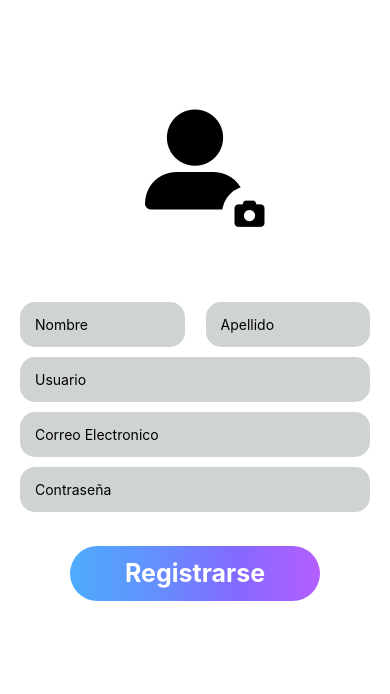
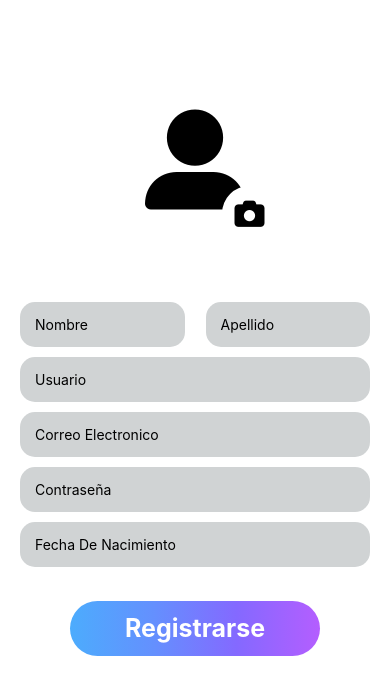
Before and after one commit to Scipear/whats-next-app, a React Native app: screen /Register in a window 390 px wide. Shown: the top 694 px of the page. Built offline with nearby package versions, Linux system fonts and the light colour scheme.

Commit message:
Implementado el back de Register al front

```diff
--- a/backTest.js
+++ b/backTest.js
@@ -1,6 +1,7 @@
 import express from 'express';
 import { sequelize } from './database/db.js';
 import loginRoutes from './routes/loginRoutes.js';
+import registerRoutes from './routes/registerRoutes.js';
 import userRoutes from './routes/userRoutes.js';
 import listRoutes from './routes/listRoutes.js';
 import elementRoutes from './routes/elementRoutes.js';
@@ -11,6 +12,7 @@ import fieldRoutes from './routes/fieldRoutes.js';
 const app = express();
 app.use(express.json()); // necesario, es un middleware ni idea de que es
 app.use(loginRoutes);
+app.use(registerRoutes);
 app.use(userRoutes); // necesario
 app.use(listRoutes); // necesario
 app.use(elementRoutes);
--- /dev/null
+++ b/components/dateCalendar.js
@@ -0,0 +1,46 @@
+import React, { useState } from 'react';
+import { View, Pressable, Platform, StyleSheet, Text} from 'react-native';
+import DateTimePicker from '@react-native-community/datetimepicker';
+
+export default function DateCalendar({value, onChange}){
+    const [show, setShow] = useState(false);
+    const [selectedDate, setSelectedDate] = useState(null);
+
+    const selectDate = (event, selectedDate) => {
+        const currentDate = selectedDate || date;
+        setShow(false);
+        setSelectedDate(currentDate);
+        onChange(currentDate);
+    };
+
+    return (
+        <View style={styles.container}>
+            <Pressable style={styles.button} onPress={() => setShow(true)}>
+                <Text>{ selectedDate ? selectedDate.toLocaleDateString() : "Fecha De Nacimiento" }</Text>
+                {show && (
+                    <DateTimePicker
+                        value={value}
+                        mode="date"
+                        display="default"
+                        onChange={selectDate}
+                    />
+                )}
+            </Pressable>
+        </View>
+    );
+}
+
+const styles = StyleSheet.create({
+    container: {
+        width: '100%',
+        height: 45,
+        borderRadius: 15,
+        backgroundColor: '#d0d3d4',
+        justifyContent: 'center',
+        marginBottom: 10,
+    },
+
+    button: {
+        paddingHorizontal: 15,
+    }
+})
--- a/database/db.js
+++ b/database/db.js
@@ -6,7 +6,7 @@ const username = process.env.USERNAME;
 const password = process.env.PASSWORD;
 const host = process.env.HOST;
 
-export const sequelize = new Sequelize('wnDB', 'postgres', 'asdas', { //DB NAME, DB USERNAME, DB PASSWORD, colocar manualmente
+export const sequelize = new Sequelize('wnDB', 'postgres', 'Aus', { //DB NAME, DB USERNAME, DB PASSWORD, colocar manualmente
     host: 'localhost',
     dialect: 'postgres',
 
--- a/package.json
+++ b/package.json
@@ -16,6 +16,7 @@
     "@expo/metro-config": "~0.19.0",
     "@expo/metro-runtime": "~4.0.1",
     "@expo/vector-icons": "^14.0.4",
+    "@react-native-community/datetimepicker": "^8.2.0",
     "@react-navigation/native": "^7.0.0",
     "@react-navigation/stack": "^7.1.1",
     "expo": "~52.0.26",
--- a/screens/Register.js
+++ b/screens/Register.js
@@ -1,13 +1,49 @@
 // ESTRUCTURAR Y ACOMODAR TODA ESTA PANTALLA EN COMPONENTES, ARREGLAR
 
+import React, { useState } from 'react';
 import {View, StyleSheet, ScrollView} from "react-native";
 import Text_Field from "../components/text_field";
+import DateCalendar from "../components/dateCalendar";
 import { StatusBar } from "expo-status-bar";
 import Constants from 'expo-constants';
 import Ionicons from '@expo/vector-icons/Ionicons';
 import SU_Button from "../components/sign_up_button";
 import FontAwesome6 from '@expo/vector-icons/FontAwesome6';
 export default function Register({ navigation }){
+
+    const [username, setUsername] = useState('');
+    const [mail, setMail] = useState('');
+    const [password, setPassword] = useState('');
+    const [name, setName] = useState('');
+    const [lastName, setLastName] = useState('');
+    const [birthDate, setBirthDate] = useState(new Date());
+
+    const handleLogin = async (username, mail, password, name, lastName, birthdayDate) => {
+        try{
+            const response = await fetch(`http://localhost:3000/register`, { //Cambiar el localhost por la IP en la que esta corriendo el front
+                method: 'POST', // Tipo de metodo HTTP
+                headers:{
+                    'Content-Type': 'application/json', // Tipo de documento que va a leer
+                },
+                body: JSON.stringify({ username, mail, password, name, lastName, birthDate }),
+            });
+
+            const data = await response.json();
+
+            if(response.ok){
+                console.log('Registro exitoso:', data);
+                navigation.navigate('Home'/*, { user: data.user }*/);
+            }else{
+                console.error('Error al registrar usuario:', data.message);
+                alert(data.message);
+            }
+
+        }catch(error){
+            console.error(error.message);
+            alert('No se pudo conectar con el servidor.');
+        }
+    };
+
     return(
         <ScrollView contentContainerStyle={styles.container} style={{backgroundColor: '#ffffff', paddingTop: Constants.statusBarHeight}}>
             <StatusBar style="dark"/>
@@ -20,15 +56,16 @@ export default function Register({ navigation }){
 
             <View style={styles.textsHolder}>
                 <View style={styles.rowContainer}>
-                    <Text_Field text="Nombre" style={{width: '47%'}}/>
-                    <Text_Field text="Apellido" style={{width: '47%'}}/>
+                    <Text_Field text="Nombre" value={name} onChangeText={(value) => setName(value)} style={{width: '47%'}}/>
+                    <Text_Field text="Apellido" value={lastName} onChangeText={(value) => setLastName(value)} style={{width: '47%'}}/>
                 </View>
-                <Text_Field text="Usuario" style={{width: '100%', }}/>
-                <Text_Field text="Correo Electronico" style={{width: '100%'}}/>
-                <Text_Field text="Contraseña" secure={true} style={{width: '100%'}}/>
+                <Text_Field text="Usuario" value={username} onChangeText={(value) => setUsername(value)} style={{width: '100%'}}/>
+                <Text_Field text="Correo Electronico" value={mail} onChangeText={(value) => setMail(value)} style={{width: '100%'}}/>
+                <Text_Field text="Contraseña" value={password} onChangeText={(value) => setPassword(value)} secure={true} style={{width: '100%'}}/>
+                <DateCalendar value={birthDate} onChange={setBirthDate}/>
 
                 <View style={styles.buttonHolder}>
-                    <SU_Button name="Registrarse" onPress={() => navigation.navigate('Home')}/>
+                    <SU_Button name="Registrarse" onPress={() => handleLogin(username, mail, password, name, lastName, birthDate)}/>
                 </View>
             </View>
         </ScrollView>
```
Also changed, not shown: routes/registerRoutes.js (added, +8 -0 lines), 1 other file (tests, documents, lock files or other folders).
